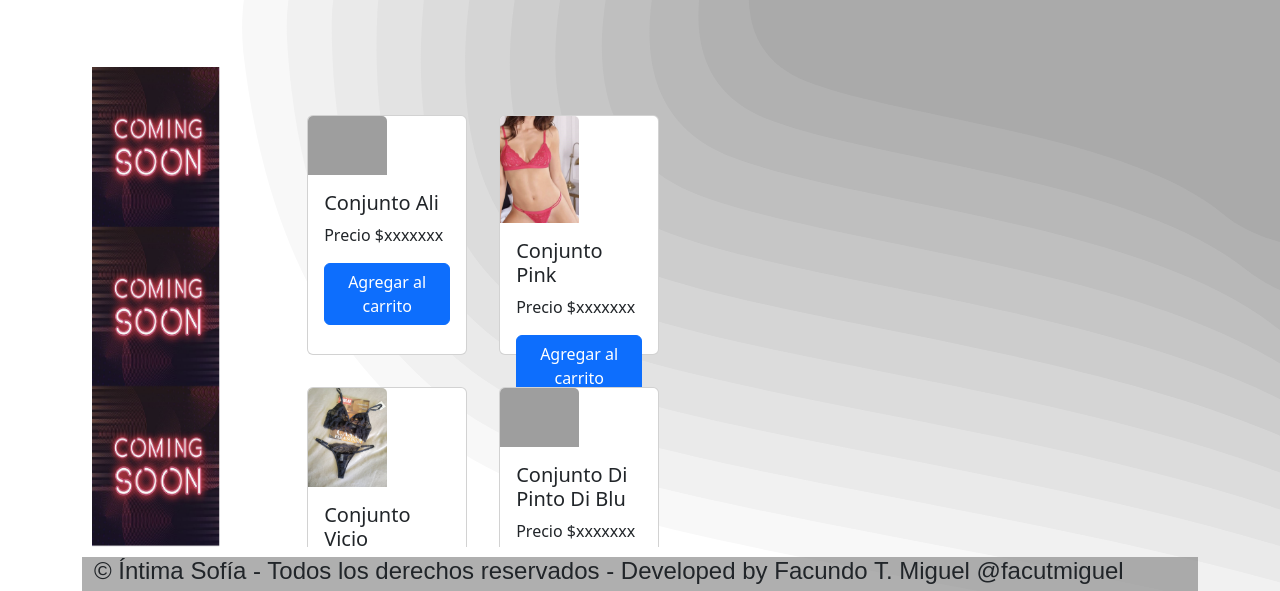
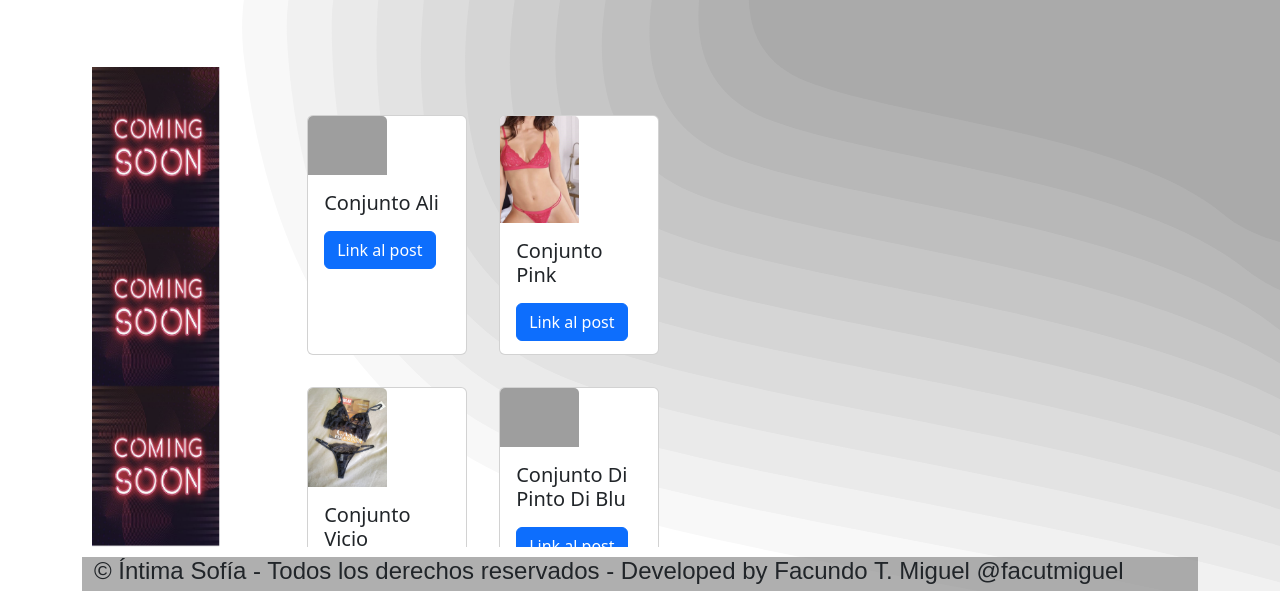
Before and after one commit to Hailstx/Proyecto-Coder, a website: page pages/productos.html in a window 1280 px wide. Shown: the part 164-755 px from the top of the page. Drawn offline with nearby package versions, Linux system fonts and the light colour scheme; grey boxes are pictures that could not be loaded; a web font is replaced by a local one.

Commit message:
link a prods en ig, acomodando meta en header, completando section nosotros

```diff
--- a/pages/productos.html
+++ b/pages/productos.html
@@ -20,7 +20,8 @@
     <div class="container contenedorproductos">
         <header class="row header text-center" style="height: 6rem;">
             <div class="col justify-content-center">
-            <img src="../img/logo.png" alt="logo Intima Sofia" class="img-thumbnail w-5 h-25">
+                <a href="/index.html"><img src="../img/logo.png" alt="logo Intima Sofia" class="img-thumbnail w-5 h-25">
+                </a>
             <h1>
                 Íntima Sofía
             </h1>
@@ -50,8 +51,8 @@
             <img src="../img/conjuntoali.png" class="card-img-top" alt="Conjunto Ali">
             <div class="card-body">
               <h5 class="card-title">Conjunto Ali</h5>
-              <p class="card-text">Precio $xxxxxxx</p>
-              <a href="#" class="btn btn-primary">Agregar al carrito</a>
+              <p class="card-text"></p>
+              <a href="https://www.instagram.com/p/CN7YoP2BPI1/" class="btn btn-primary">Link al post</a>
             </div>
           </div>
 
@@ -59,8 +60,8 @@
             <img src="../img/conjuntopink.png" class="card-img-top" alt="Conjunto Pink">
             <div class="card-body">
               <h5 class="card-title">Conjunto Pink</h5>
-              <p class="card-text">Precio $xxxxxxx</p>
-              <a href="#" class="btn btn-primary">Agregar al carrito</a>
+              <p class="card-text"></p>
+              <a href="https://www.instagram.com/p/CRB1IOapLq1/" class="btn btn-primary">Link al post</a>
             </div>
           </div>
 
@@ -68,8 +69,8 @@
             <img src="../img/conjuntovicio.png" class="card-img-top" alt="Conjunto Vicio">
             <div class="card-body">
               <h5 class="card-title">Conjunto Vicio</h5>
-              <p class="card-text">Precio $xxxxxxx</p>
-              <a href="#" class="btn btn-primary">Agregar al carrito</a>
+              <p class="card-text"></p>
+              <a href="https://www.instagram.com/p/CN5IeTDhiqD/" class="btn btn-primary">Link al post</a>
             </div>
           </div>
 
@@ -77,8 +78,8 @@
             <img src="../img/dipintodiblu.png" class="card-img-top" alt="Conjunto Di Pinto Di Blu">
             <div class="card-body">
               <h5 class="card-title">Conjunto Di Pinto Di Blu</h5>
-              <p class="card-text">Precio $xxxxxxx</p>
-              <a href="#" class="btn btn-primary">Agregar al carrito</a>
+              <p class="card-text"></p>
+              <a href="https://www.instagram.com/p/CPtAAbFJMDY/" class="btn btn-primary">Link al post</a>
             </div>
           </div>
     </main>
--- a/scss/styles.scss
+++ b/scss/styles.scss
@@ -29,7 +29,7 @@ body{
 
 /* PROPIEDADES DE LOS HIJOS*/
 
-//MIRÁ MAMÁ APRENDI A USAR NESTING
+//NESTING
 header{
     grid-area: header;
     display: grid;
```
Also changed, not shown: pages/contacto.html (+7 -5 lines), pages/nosotros.html (+7 -5 lines), pages/novedades.html (+10 -9 lines).
